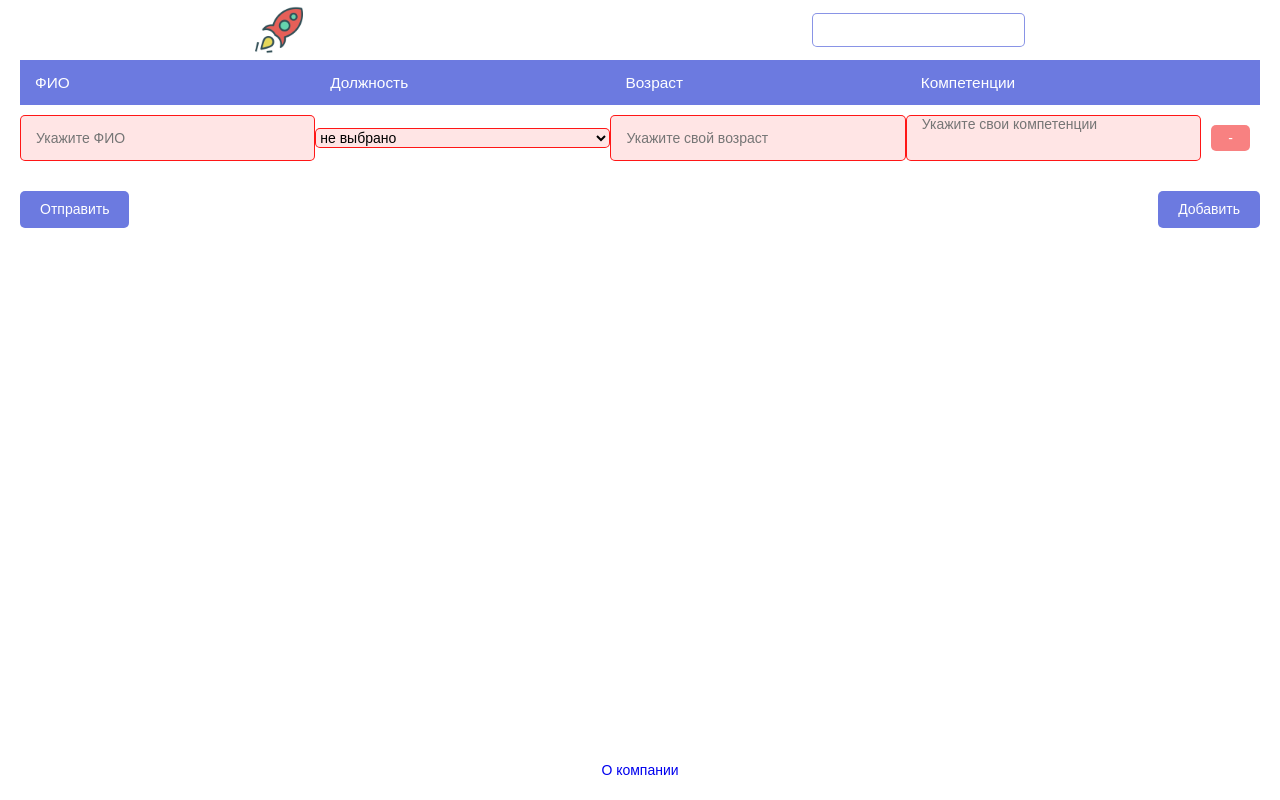
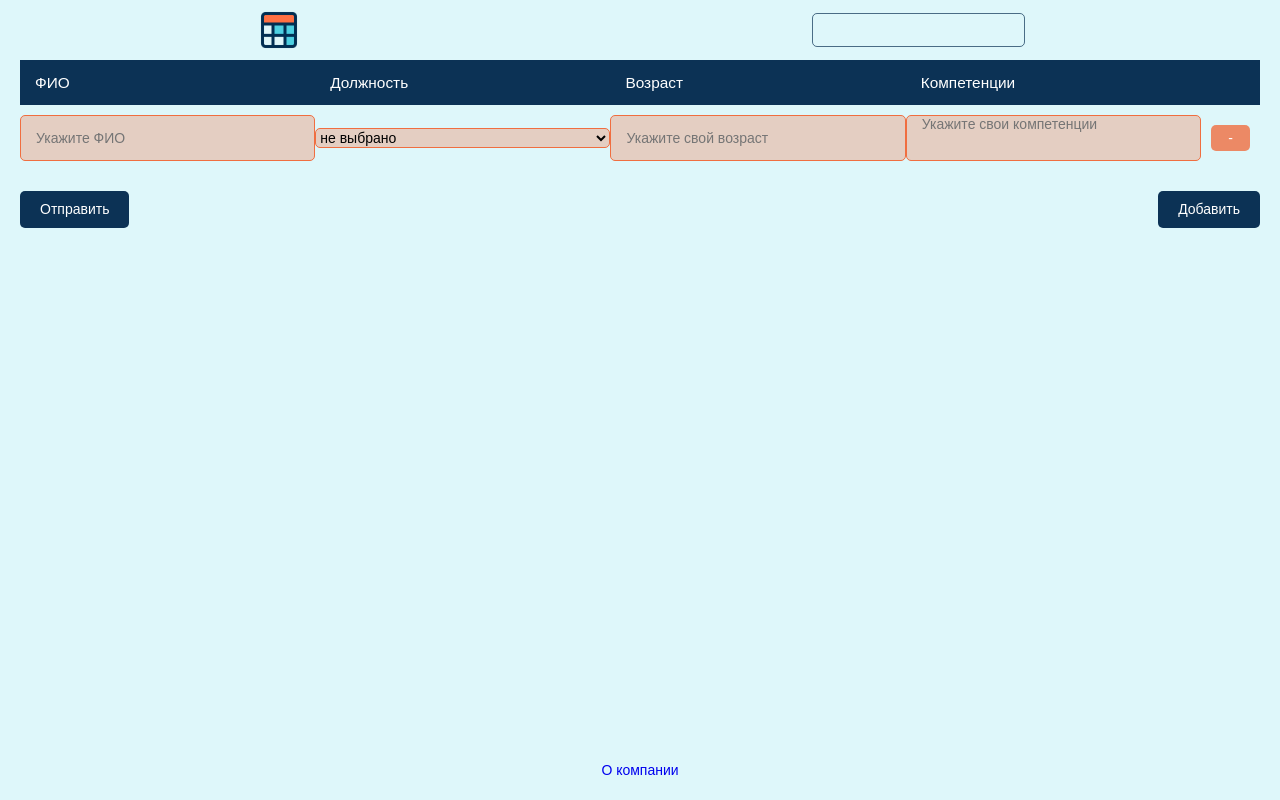
Before and after one commit to misbiheyv/test-project, a website built with webpack: page src/index.html in a window 1280 px wide. Both pictures are taken after a click on the button "Отправить". Built offline with nearby package versions, Linux system fonts and the light colour scheme.

Commit message:
change styles

```diff
--- a/src/index.html
+++ b/src/index.html
@@ -5,13 +5,13 @@
     <meta charset="UTF-8">
     <meta http-equiv="X-UA-Compatible" content="IE=edge">
     <meta name="viewport" content="width=device-width, initial-scale=1.0">
-    <link rel="shortcut icon" href="./assets/rocket-fav.ico" type="image/x-icon">
+    <link rel="shortcut icon" href="./assets/table.ico" type="image/x-icon">
     <title>Test</title>
 </head>
 <body>
     <div class="container">
         <div class="header">
-            <img src="./assets/rocket-fav.ico" height="80%"  alt="" srcset="">
+            <img src="./assets/table.ico" height="80%"  alt="" srcset="">
             <input id="header-input" class="header__input input" type="text">
         </div>
         <div class="main">
--- a/src/style.css
+++ b/src/style.css
@@ -12,12 +12,12 @@
 /* TABLE */
 @import url("/styles/table.css");
 
+input::-webkit-outer-spin-button,
+input::-webkit-inner-spin-button {
+    -webkit-appearance: none;
+    margin: 0;
+}
+
 .hidden {
     display: none !important;
 }
-
-.incorrect {
-    border: 1px solid rgba(255, 0, 0, .9);
-    border-radius: 5px;
-    background-color: rgba(255, 0, 0, .1);
-}
--- a/src/styles/main.css
+++ b/src/styles/main.css
@@ -2,6 +2,7 @@
     position: relative;
 }
 .container {
+    background: rgb(222, 247, 250);
     height: 100vh;
     width: 100%;
     display: grid;
@@ -22,7 +23,7 @@
 }
 .header__input {
     padding: 8px 15px;
-    border: 1px rgba(108, 122, 224, .8) solid;
+    border: 1px rgba(12, 50, 85, .7) solid;
     border-radius: 5px;
     min-width: 10rem;
 }
@@ -32,8 +33,16 @@
 .main {
     grid-area: main;
     height: calc(100vh - 120px);
-    padding: 0px 20px;
     overflow: scroll;
+}
+
+.main::-webkit-scrollbar {
+    display: none;
+}
+
+.main {
+    -ms-overflow-style: none;
+    scrollbar-width: none;
 }
 .footer {
     grid-area: footer;
--- a/src/styles/table.css
+++ b/src/styles/table.css
@@ -22,7 +22,7 @@
 .table-head__item {
     position: sticky;
     top: 0;
-    background: #6c7ae0;
+    background: rgb(12, 50, 85);;
     text-align: left;
     font-weight: normal;
     font-size: 1.1rem;
@@ -71,23 +71,38 @@ textarea {
 }
 
 .table-remove__btn {
-    background: rgba(245, 76, 76, 0.7);
+    background: rgba(240, 110, 64, .8);
     border-radius: 5px;
     aspect-ratio: 3/2;
     margin: 10px;
     color: white;
+    transition: all .3s;
+}
+
+.table-remove__btn:hover {
+    background: rgba(240, 110, 64);
+    box-shadow: 0px 2px 24px rgba(240, 110, 64);
+
 }
 
 .actions__btn {
-    background: #6c7ae0;
+    background: rgba(12, 50, 85);
     border-radius: 5px;
     padding: 10px 20px;
     height: 100%;
     color: white;
+
+    transition: all .3s;
+}
+
+.actions__btn:hover {
+    background: rgba(88, 208, 225);
+    box-shadow: 0px 2px 24px rgba(88, 208, 225);
 }
 
 .main__wrapper {
     width: 100%;
+    padding: 0px 20px;
 }
 .actions {
     width: 100%;
@@ -98,8 +113,31 @@ textarea {
     position: sticky;
     bottom: 0;
     left: 0;
+
+    background: rgb(222, 247, 250);
+    padding: 0px 20px 20px 20px;
 }
 .main-table {
     width: 100%;
     height: 100%;
 }
+
+.incorrect {
+    border: 1px solid rgba(240, 110, 64, 1);
+    border-radius: 5px;
+    background-color: rgba(240, 110, 64, .3);
+}
+
+textarea {
+    padding: 15px 15px;
+}
+
+input, textarea, select {
+    background: transparent;
+    transition: all .3s;
+}
+
+input:hover, textarea:hover, select:hover {
+    background: rgba(255, 255, 255, .7);
+    box-shadow: 0px 0px 20px rgba(255, 255, 255, 1);
+}
--- a/webpack.config.js
+++ b/webpack.config.js
@@ -42,7 +42,7 @@ const getPlugins = () => {
         new CopyPlugin({
             patterns: [
                 {
-                    from: path.resolve(__dirname, "**/rocket-fav.ico"),
+                    from: path.resolve(__dirname, "src", "assets", "*"),
                     to: path.resolve(__dirname, "dist"),
                     context: path.resolve(__dirname, "src"),
                 }
```
Also changed, not shown: src/assets/rocket-fav.ico (deleted), src/assets/table.ico (added).
